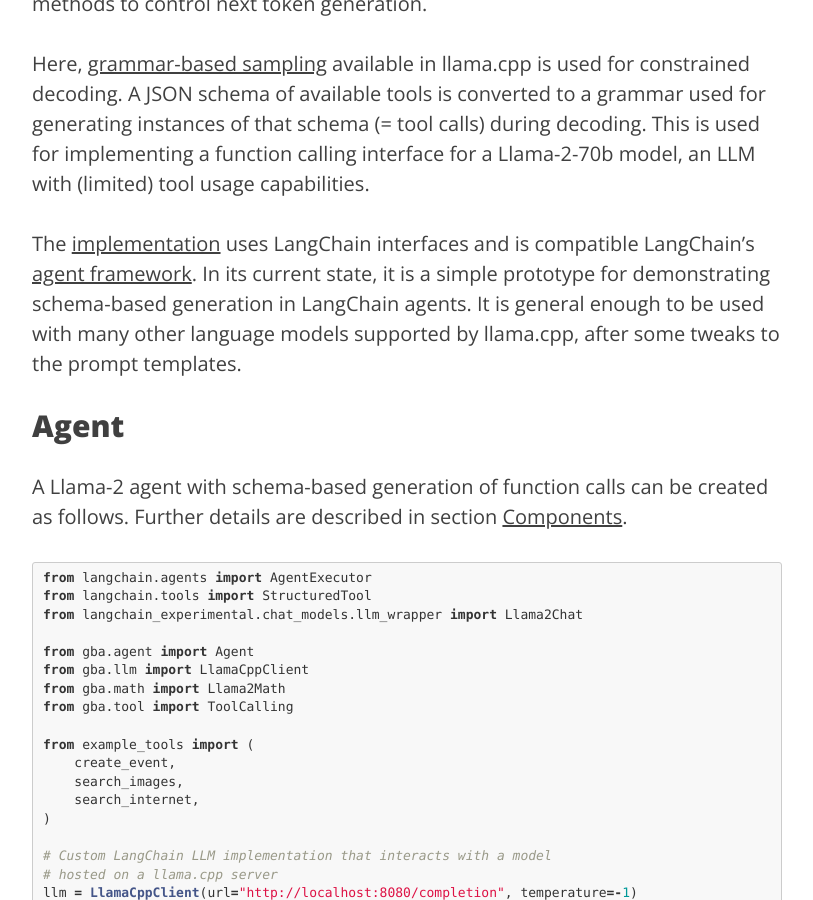
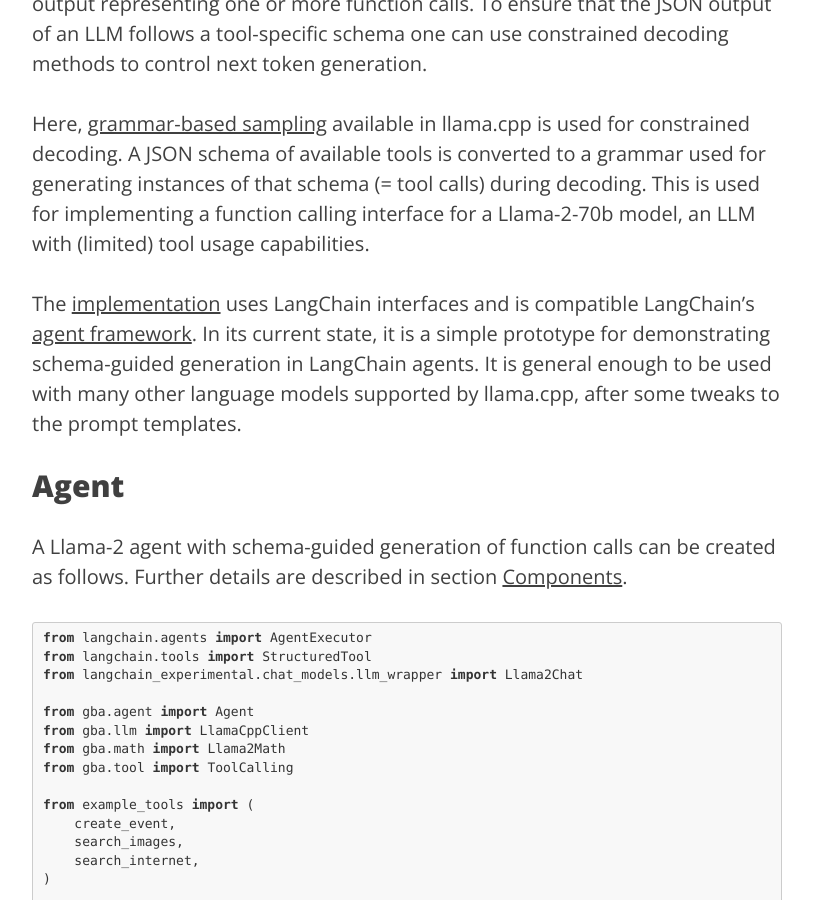
Before and after one commit to krasserm/krasserm.github.io, a Jekyll site: the page built from _posts/2023-12-10-grammar-based-agents.md, in a window 1280 px wide and 900 px high, scrolled down 865 px. Shown: the whole window, without its empty margins (233-1046 px from the left). Built offline with Jekyll 4.4.1, drawn with Linux system fonts in a browser that asks for light colours; comment, search, counter and statistics services are not loaded; some of the changed text lies outside the part shown.

Commit message:
Minor edits

````diff
--- a/_posts/2023-12-10-grammar-based-agents.md
+++ b/_posts/2023-12-10-grammar-based-agents.md
@@ -1,5 +1,5 @@
 ---
-title: Open LLM agents with schema-based generation of function calls
+title: Open LLM agents with schema-guided generation of function calls
 layout: post
 comments: True
 author: "Martin Krasser"
@@ -13,11 +13,11 @@
 
 Here, [grammar-based sampling](https://github.com/ggerganov/llama.cpp/pull/1773) available in llama.cpp is used for constrained decoding. A JSON schema of available tools is converted to a grammar used for generating instances of that schema (= tool calls) during decoding. This is used for implementing a function calling interface for a Llama-2-70b model, an LLM with (limited) tool usage capabilities.
 
-The [implementation](https://github.com/krasserm/grammar-based-agents) uses LangChain interfaces and is compatible LangChain's [agent framework](https://python.langchain.com/docs/modules/agents/). In its current state, it is a simple prototype for demonstrating schema-based generation in LangChain agents. It is general enough to be used with many other language models supported by llama.cpp, after some tweaks to the prompt templates.
+The [implementation](https://github.com/krasserm/grammar-based-agents) uses LangChain interfaces and is compatible LangChain's [agent framework](https://python.langchain.com/docs/modules/agents/). In its current state, it is a simple prototype for demonstrating schema-guided generation in LangChain agents. It is general enough to be used with many other language models supported by llama.cpp, after some tweaks to the prompt templates.
 
 ## Agent
 
-A Llama-2 agent with schema-based generation of function calls can be created as follows. Further details are described in section [Components](#components).
+A Llama-2 agent with schema-guided generation of function calls can be created as follows. Further details are described in section [Components](#components).
 
 
 ```python
````
